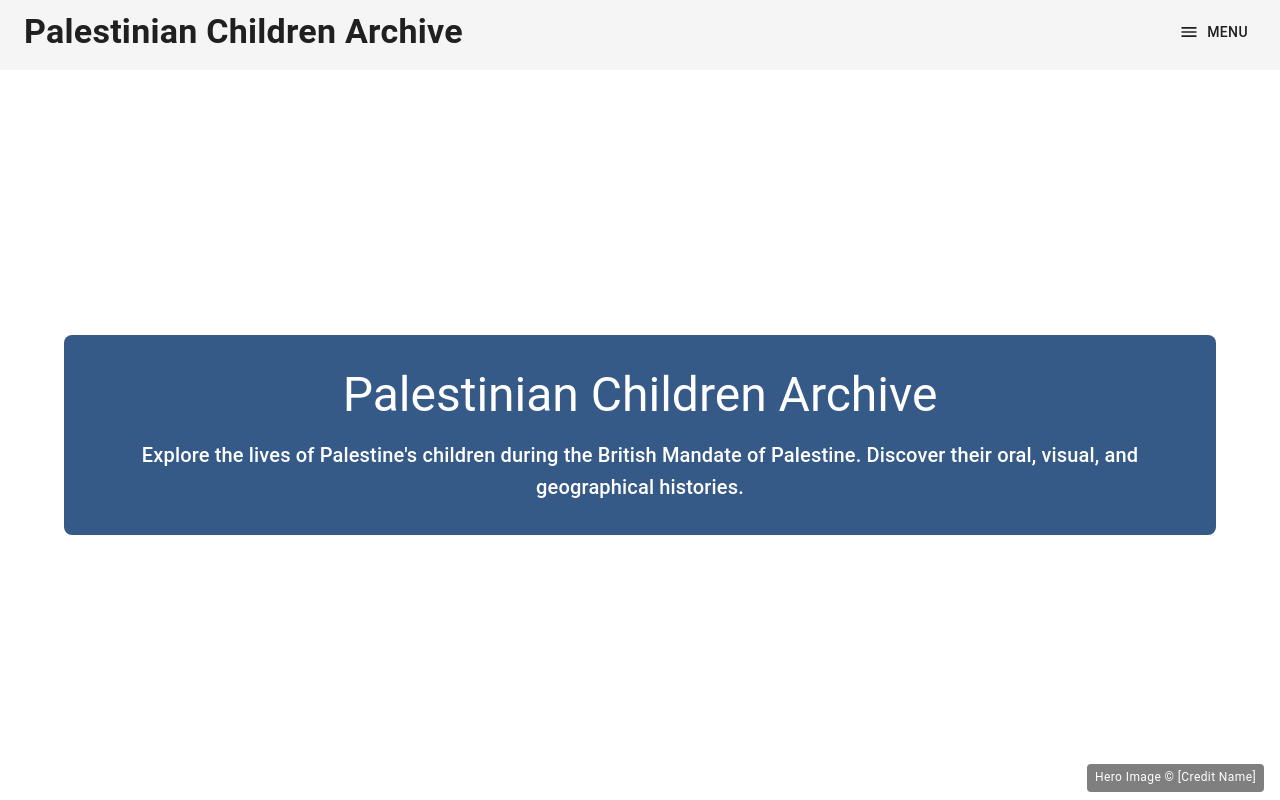
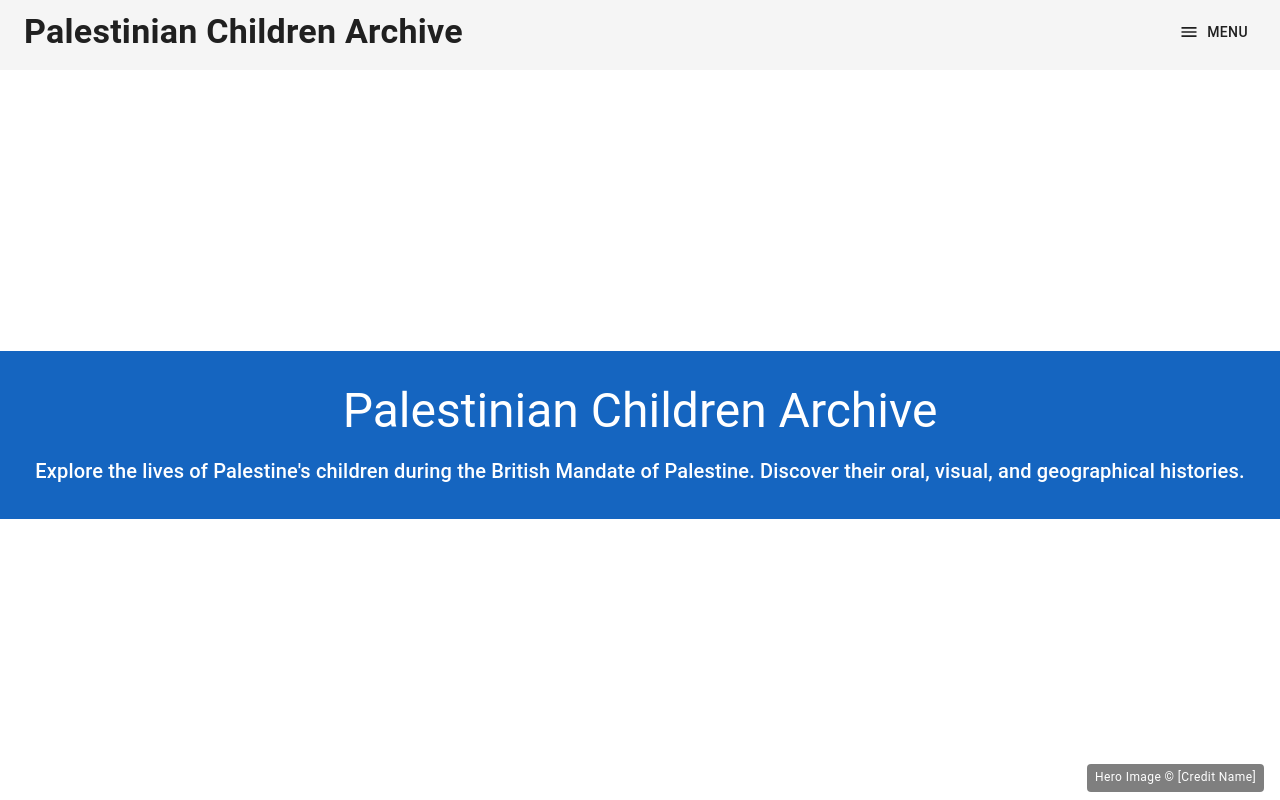
Before and after one commit to Palestinian-Children-Archive/palestinian-children-archive.github.io, a React (Vite) app: page / in a window 1280 px wide. Shown: the top 800 px of the page. Built offline with nearby package versions, Linux system fonts and the light colour scheme.

Commit message:
chore: update home page

```diff
--- a/src/navigation/screens/Home.tsx
+++ b/src/navigation/screens/Home.tsx
@@ -1,5 +1,12 @@
 import { FC } from "react";
-import { Box, Container, Typography, Button, Grid } from "@mui/material";
+import {
+  Box,
+  Container,
+  Typography,
+  Button,
+  Grid,
+  useTheme,
+} from "@mui/material";
 import { motion } from "framer-motion";
 
 import { pages } from "../routes";
@@ -12,6 +19,7 @@ const MotionTypography = motion(Typography);
 const MotionGrid = motion(Grid);
 
 const HeroSection: FC = () => {
+  const theme = useTheme();
   return (
     <MotionBox
       initial={{ opacity: 0 }}
@@ -28,18 +36,16 @@ const HeroSection: FC = () => {
         alignItems: "center",
       }}
     >
-      <Container sx={{ display: "flex" }}>
+      <Box sx={{ width: "100vw" }}>
         <MotionBox
           initial={{ y: 50, opacity: 0 }}
           animate={{ y: 0, opacity: 1 }}
           transition={{ delay: 0.5, duration: 0.8 }}
           sx={{
-            bgcolor: "rgba(44, 82, 130, 0.95)",
+            bgcolor: theme.palette.primary.dark,
             p: 4,
-            borderRadius: 2,
             textAlign: "center",
             color: "white",
-            width: "100vw",
           }}
         >
           <Typography variant="h3" component="h1" gutterBottom>
@@ -51,7 +57,7 @@ const HeroSection: FC = () => {
             histories.
           </Typography>
         </MotionBox>
-      </Container>
+      </Box>
 
       <Typography
         variant="caption"
@@ -80,6 +86,7 @@ const FeaturesSection: FC = () => (
       variant="h4"
       gutterBottom
       sx={{ mb: 4, textAlign: "center" }}
+      color="textPrimary"
     >
       Explore the Palestinian Children Digital Archive
     </MotionTypography>
```
